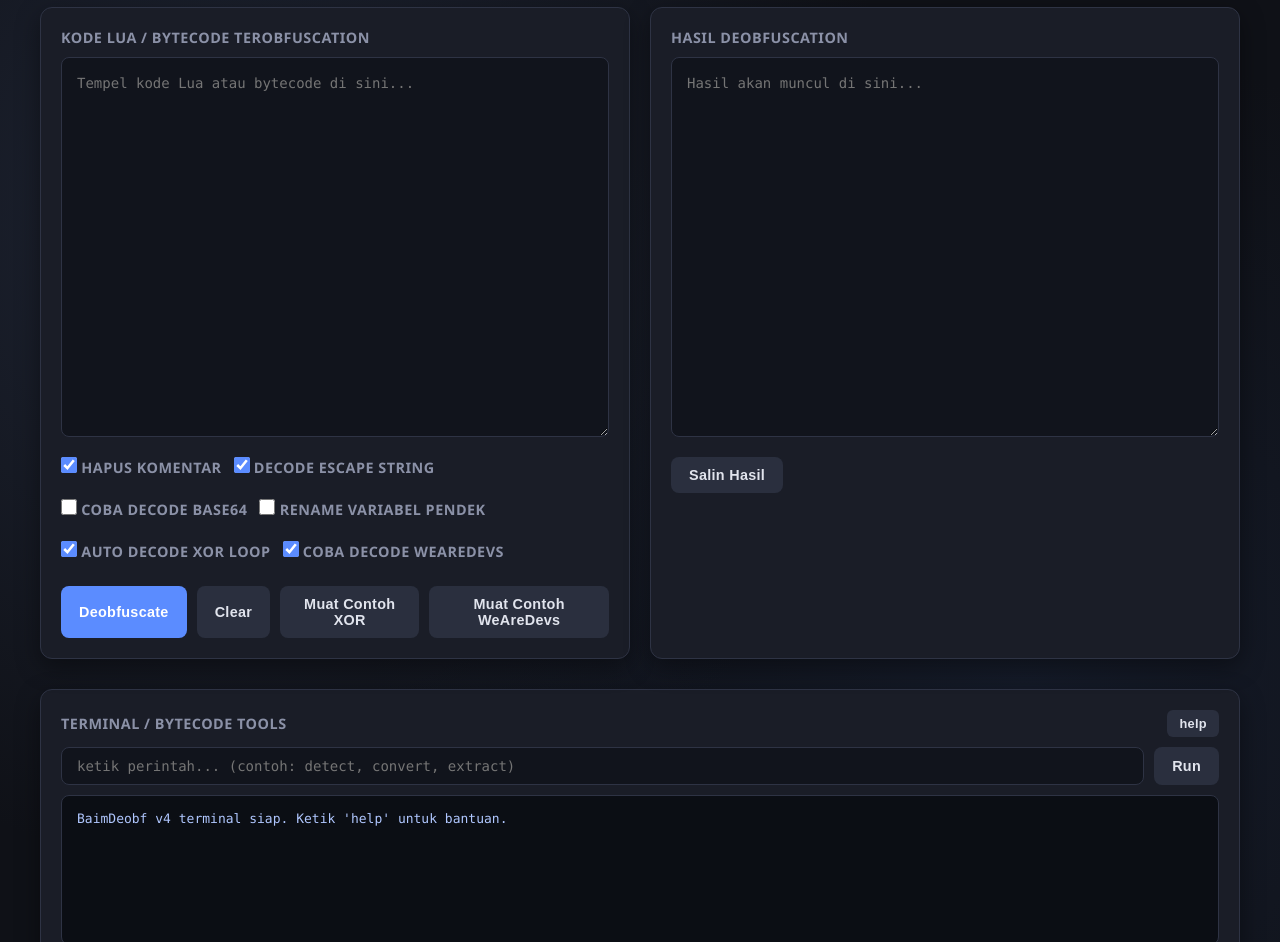
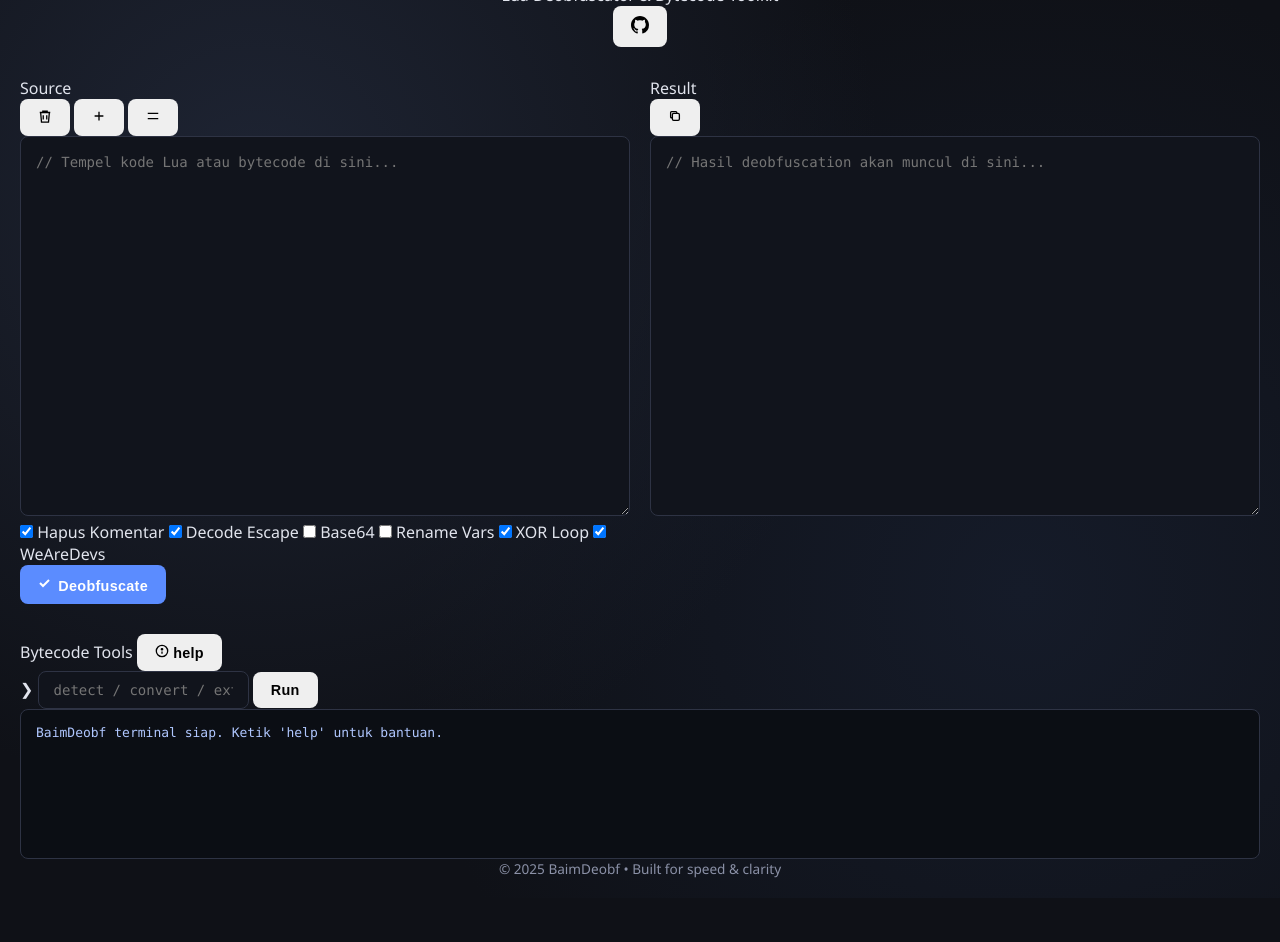
Before and after one commit to baimlekk7-design/BaimDeobff, a plain HTML site: page index.html in a window 1280 px wide. Shown: the part 124-1066 px from the top of the page. After the commit the page ends 1022 px from the top, so only its background shows below. Drawn offline with Linux system fonts and the light colour scheme.

Commit message:
Update index.html

```diff
--- a/index.html
+++ b/index.html
@@ -3,56 +3,118 @@
 <head>
     <meta charset="UTF-8">
     <meta name="viewport" content="width=device-width, initial-scale=1.0">
-    <title>BaimDeobf v4 - Lua Deobfuscator + Terminal Bytecode</title>
+    <title>BaimDeobf v4 — Lua Deobfuscator Suite</title>
+    <link rel="preconnect" href="https://fonts.googleapis.com">
+    <link rel="preconnect" href="https://fonts.gstatic.com" crossorigin>
+    <link href="https://fonts.googleapis.com/css2?family=Inter:wght@400;500;600;700;800&family=JetBrains+Mono:wght@400;500;600&display=swap" rel="stylesheet">
     <link rel="stylesheet" href="style.css">
 </head>
 <body>
-    <div class="container">
-        <header>
-            <h1>BaimDeobf <span style="font-size:1.2rem; color:var(--accent)">v4</span></h1>
-            <p class="tagline">Lua Deobfuscator + XOR Loop + WeAreDevs + Bytecode Tools</p>
-        </header>
-        <main>
-            <div class="editor-pane">
-                <label for="input">Kode Lua / Bytecode Terobfuscation</label>
-                <textarea id="input" placeholder="Tempel kode Lua atau bytecode di sini..."></textarea>
-                <div class="options">
-                    <label class="checkbox"><input type="checkbox" id="removeComments" checked> Hapus Komentar</label>
-                    <label class="checkbox"><input type="checkbox" id="decodeEscapes" checked> Decode Escape String</label>
-                    <label class="checkbox"><input type="checkbox" id="decodeBase64"> Coba Decode Base64</label>
-                    <label class="checkbox"><input type="checkbox" id="renameVars"> Rename Variabel Pendek</label>
-                    <label class="checkbox"><input type="checkbox" id="autoXor" checked> Auto Decode XOR Loop</label>
-                    <label class="checkbox"><input type="checkbox" id="autoWeAreDevs" checked> Coba Decode WeAreDevs</label>
+    <div class="app">
+        <!-- Header -->
+        <header class="app-header">
+            <div class="header-left">
+                <div class="logo">
+                    <svg width="28" height="28" viewBox="0 0 28 28" fill="none" xmlns="http://www.w3.org/2000/svg">
+                        <rect x="2" y="2" width="24" height="24" rx="7" fill="url(#logo-grad)"/>
+                        <path d="M8 18L12 10L14 14L16 11L20 18" stroke="white" stroke-width="2.2" stroke-linecap="round" stroke-linejoin="round"/>
+                        <defs>
+                            <linearGradient id="logo-grad" x1="2" y1="2" x2="26" y2="26" gradientUnits="userSpaceOnUse">
+                                <stop stop-color="#6366f1"/>
+                                <stop offset="1" stop-color="#8b5cf6"/>
+                            </linearGradient>
+                        </defs>
+                    </svg>
                 </div>
-                <div class="actions">
-                    <button id="deobfBtn" class="btn-primary">Deobfuscate</button>
-                    <button id="clearBtn" class="btn-secondary">Clear</button>
-                    <button id="sampleBtn" class="btn-secondary">Muat Contoh XOR</button>
-                    <button id="sampleWeAreDevsBtn" class="btn-secondary">Muat Contoh WeAreDevs</button>
+                <div class="title-group">
+                    <h1>BaimDeobf <span class="version-badge">v4</span></h1>
+                    <p class="subtitle">Lua Deobfuscator & Bytecode Toolkit</p>
                 </div>
             </div>
-            <div class="editor-pane">
-                <label for="output">Hasil Deobfuscation</label>
-                <textarea id="output" readonly placeholder="Hasil akan muncul di sini..."></textarea>
-                <div class="actions">
-                    <button id="copyBtn" class="btn-secondary">Salin Hasil</button>
+            <div class="header-actions">
+                <button id="githubLink" class="icon-btn" title="GitHub">
+                    <svg width="18" height="18" viewBox="0 0 16 16" fill="currentColor"><path d="M8 0C3.58 0 0 3.58 0 8c0 3.54 2.29 6.53 5.47 7.59.4.07.55-.17.55-.38 0-.19-.01-.82-.01-1.49-2.01.37-2.53-.49-2.69-.94-.09-.23-.48-.94-.82-1.13-.28-.15-.68-.52-.01-.53.63-.01 1.08.58 1.23.82.72 1.21 1.87.87 2.33.66.07-.52.28-.87.51-1.07-1.78-.2-3.64-.89-3.64-3.95 0-.87.31-1.59.82-2.15-.08-.2-.36-1.02.08-2.12 0 0 .67-.21 2.2.82.64-.18 1.32-.27 2-.27s1.36.09 2 .27c1.53-1.04 2.2-.82 2.2-.82.44 1.1.16 1.92.08 2.12.51.56.82 1.27.82 2.15 0 3.07-1.87 3.75-3.65 3.95.29.25.54.73.54 1.48 0 1.07-.01 1.93-.01 2.2 0 .21.15.46.55.38A8.01 8.01 0 0016 8c0-4.42-3.58-8-8-8z"/></svg>
+                </button>
+            </div>
+        </header>
+
+        <!-- Main Content -->
+        <main class="main-grid">
+            <!-- Input Panel -->
+            <section class="panel input-panel">
+                <div class="panel-header">
+                    <div class="panel-title">
+                        <span class="dot dot-red"></span>
+                        <span>Source</span>
+                    </div>
+                    <div class="panel-tools">
+                        <button id="clearBtn" class="tool-btn" title="Clear">
+                            <svg width="14" height="14" viewBox="0 0 16 16" fill="none" stroke="currentColor" stroke-width="1.5"><path d="M2 4h12M5.5 4V2.5h5V4M6 7v5M10 7v5M3 4l1 11h8l1-11"/></svg>
+                        </button>
+                        <button id="sampleBtn" class="tool-btn" title="Load XOR sample">
+                            <svg width="14" height="14" viewBox="0 0 16 16" fill="none" stroke="currentColor" stroke-width="1.5"><path d="M3 8h10M8 3v10"/></svg>
+                        </button>
+                        <button id="sampleWeAreDevsBtn" class="tool-btn" title="Load WeAreDevs sample">
+                            <svg width="14" height="14" viewBox="0 0 16 16" fill="none" stroke="currentColor" stroke-width="1.5"><path d="M2 5h12M2 11h12"/></svg>
+                        </button>
+                    </div>
                 </div>
-                <div id="status"></div>
+                <textarea id="input" class="code-area" placeholder="// Tempel kode Lua atau bytecode di sini..."></textarea>
+                <div class="options-bar">
+                    <label class="chip"><input type="checkbox" id="removeComments" checked> Hapus Komentar</label>
+                    <label class="chip"><input type="checkbox" id="decodeEscapes" checked> Decode Escape</label>
+                    <label class="chip"><input type="checkbox" id="decodeBase64"> Base64</label>
+                    <label class="chip"><input type="checkbox" id="renameVars"> Rename Vars</label>
+                    <label class="chip"><input type="checkbox" id="autoXor" checked> XOR Loop</label>
+                    <label class="chip"><input type="checkbox" id="autoWeAreDevs" checked> WeAreDevs</label>
+                </div>
+                <div class="primary-actions">
+                    <button id="deobfBtn" class="btn-primary">
+                        <svg width="16" height="16" viewBox="0 0 16 16" fill="none" stroke="currentColor" stroke-width="2"><path d="M2 8l3 3 6-6"/></svg>
+                        Deobfuscate
+                    </button>
+                </div>
+            </section>
+
+            <!-- Output Panel -->
+            <section class="panel output-panel">
+                <div class="panel-header">
+                    <div class="panel-title">
+                        <span class="dot dot-green"></span>
+                        <span>Result</span>
+                    </div>
+                    <div class="panel-tools">
+                        <button id="copyBtn" class="tool-btn" title="Copy to clipboard">
+                            <svg width="14" height="14" viewBox="0 0 16 16" fill="none" stroke="currentColor" stroke-width="1.5"><rect x="5" y="5" width="8" height="8" rx="1.5"/><path d="M10 5V4a1 1 0 00-1-1H4a1 1 0 00-1 1v5a1 1 0 001 1h1"/></svg>
+                        </button>
+                    </div>
+                </div>
+                <textarea id="output" class="code-area" readonly placeholder="// Hasil deobfuscation akan muncul di sini..."></textarea>
+                <div id="status" class="status-message"></div>
+            </section>
+        </main>
+
+        <!-- Terminal Panel -->
+        <section class="terminal-section">
+            <div class="terminal-bar">
+                <span class="terminal-title">Bytecode Tools</span>
+                <button id="helpBtn" class="terminal-help-btn">
+                    <svg width="14" height="14" viewBox="0 0 16 16" fill="none" stroke="currentColor" stroke-width="1.5"><circle cx="8" cy="8" r="6.5"/><path d="M8 11v-2.5"/><circle cx="8" cy="6" r="0.8" fill="currentColor"/></svg>
+                    help
+                </button>
             </div>
-        </main>
-        <section class="terminal-pane">
-            <div class="terminal-header">
-                <span>Terminal / Bytecode Tools</span>
-                <button id="helpBtn" class="btn-terminal">help</button>
+            <div class="terminal-input-row">
+                <span class="prompt">❯</span>
+                <input type="text" id="terminalInput" placeholder="detect / convert / extract" autocomplete="off"/>
+                <button id="runTerminalBtn" class="btn-run">Run</button>
             </div>
-            <div class="terminal-input-area">
-                <input type="text" id="terminalInput" placeholder="ketik perintah... (contoh: detect, convert, extract)" />
-                <button id="runTerminalBtn" class="btn-secondary">Run</button>
-            </div>
-            <div class="terminal-output" id="terminalOutput">BaimDeobf v4 terminal siap. Ketik 'help' untuk bantuan.</div>
+            <div class="terminal-output" id="terminalOutput">BaimDeobf terminal siap. Ketik 'help' untuk bantuan.</div>
         </section>
-        <footer>
-            <p>BaimDeobf v4.0 - Dilengkapi Terminal untuk Bytecode LuaJIT</p>
+
+        <footer class="app-footer">
+            <span>© 2025 BaimDeobf</span>
+            <span class="footer-sep">•</span>
+            <span>Built for speed & clarity</span>
         </footer>
     </div>
     <script src="script.js"></script>
```
